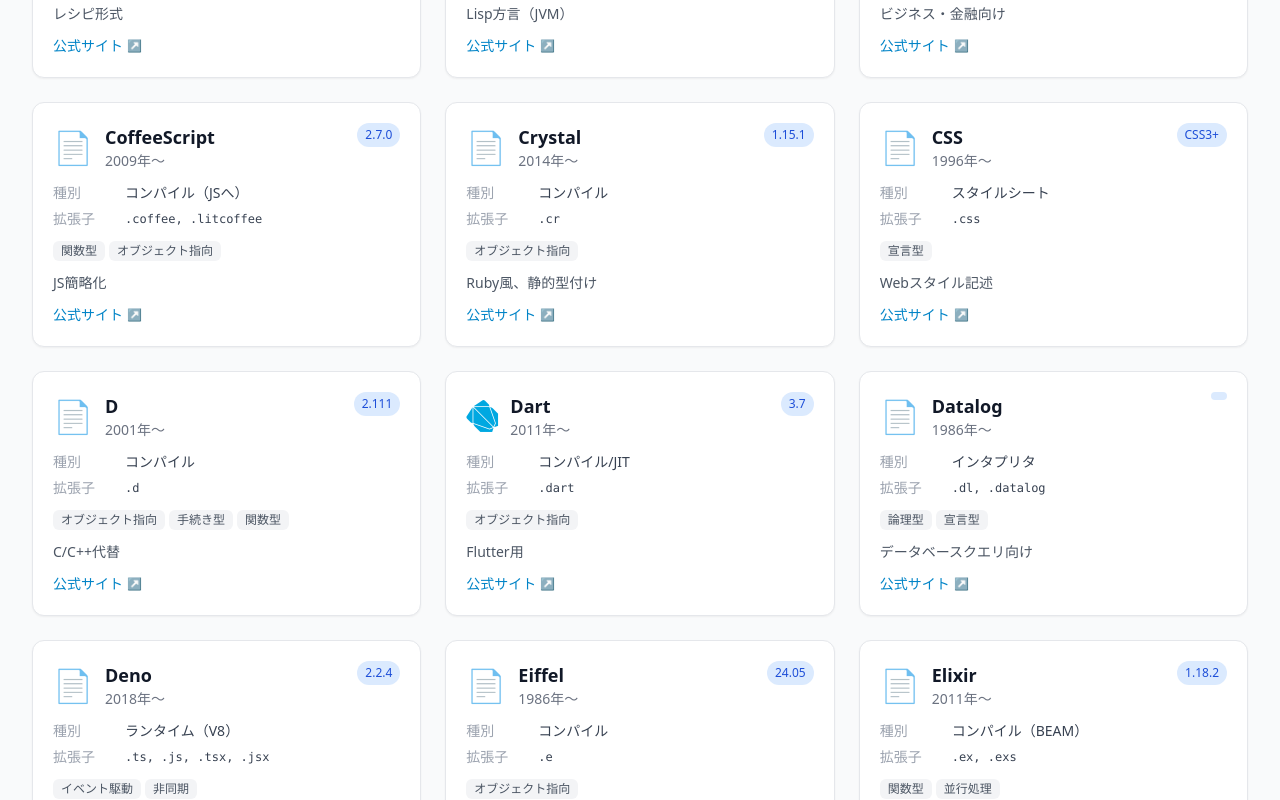
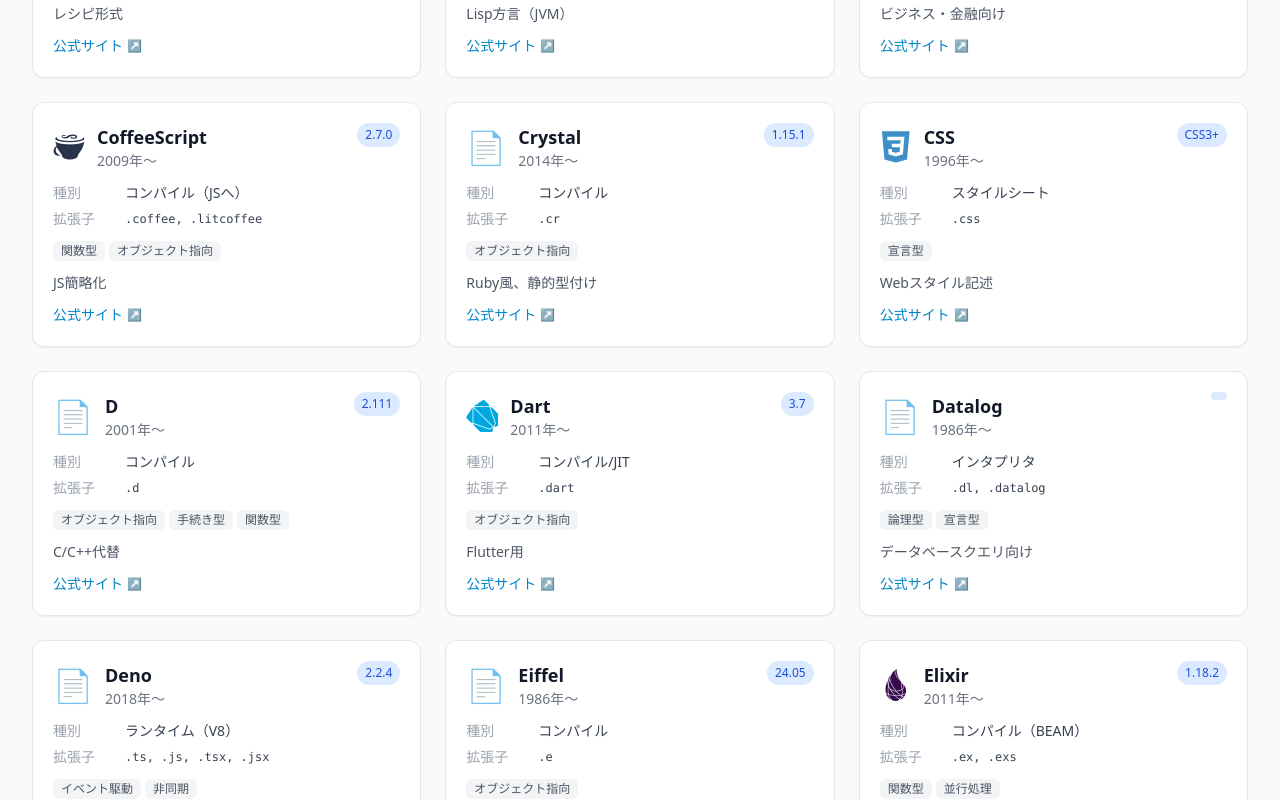
Before and after one commit to ishi720/tech-catalog, a Nuxt app: page /tech in a window 1280 px wide. Shown: the part 2180-2980 px from the top of the page. Built offline with nearby package versions, Linux system fonts and the light colour scheme.

Commit message:
icon整理

```diff
--- a/components/TechIcon.vue
+++ b/components/TechIcon.vue
@@ -43,7 +43,18 @@
   'Haskell': 'devicon-haskell-plain',
   'Dart': 'devicon-dart-plain',
   'COBOL': 'devicon-cobol-original',
-  'Lisp': '',
+  'CoffeeScript': 'devicon-coffeescript-original',
+  'GraphQL': 'devicon-graphql-plain',
+  'Groovy': 'devicon-groovy-plain',
+  'Elixir': 'devicon-elixir-plain',
+  'Erlang': 'devicon-erlang-plain',
+  'Julia': 'devicon-julia-plain',
+  'PowerShell': 'devicon-powershell-plain',
+  'F#': 'devicon-fsharp-plain',
+  'Carbon': 'devicon-carbon-original',
+  'CSS': 'devicon-css3-plain',
+  'HTML': 'devicon-html5-plain',
+  'Shell (Bash)': 'devicon-bash-plain',
 
   // データベース
   'MySQL': 'devicon-mysql-original',
@@ -54,11 +65,12 @@
   'Microsoft SQL Server': 'devicon-microsoftsqlserver-original',
   'IBM Db2': 'devicon-db2-original',
   'MongoDB': 'devicon-mongodb-original',
-  'CouchDB': 'devicon-couchdb-original',
+  'CouchDB': 'devicon-couchdb-plain',
   'Redis': 'devicon-redis-original',
-  'Elasticsearch': 'devicon-elasticsearch-original',
+  'Elasticsearch': 'devicon-elasticsearch-plain-wordmark',
   'Apache Cassandra': 'devicon-cassandra-original',
   'Neo4j': 'devicon-neo4j-original',
+  'DuckDB': 'devicon-duckdb-plain',
 
   // フレームワーク
   'React': 'devicon-react-original',
@@ -87,7 +99,7 @@
   'Visual Studio Code': 'devicon-vscode-original',
   'IntelliJ IDEA': 'devicon-intellij-original',
   'WebStorm': 'devicon-webstorm-original',
-  'Cursor': 'devicon-vscode-original', // CursorはVSCodeベースなので
+  'Cursor': 'devicon-vscode-original',
   'Neovim': 'devicon-neovim-original',
   'Git': 'devicon-git-original',
   'GitHub': 'devicon-github-original',
@@ -103,7 +115,7 @@
   'pip': 'devicon-python-original',
   'Vite': 'devicon-vitejs-original',
   'webpack': 'devicon-webpack-original',
-  'Turbopack': 'devicon-nextjs-original', // TurbopackはNext.jsの一部
+  'Turbopack': 'devicon-nextjs-original',
 }
 
 // 絵文字フォールバック
```
